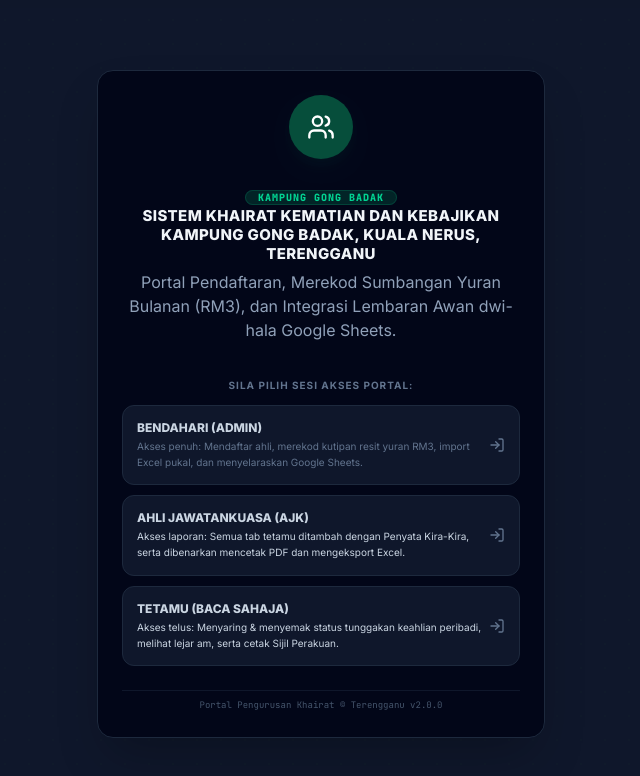
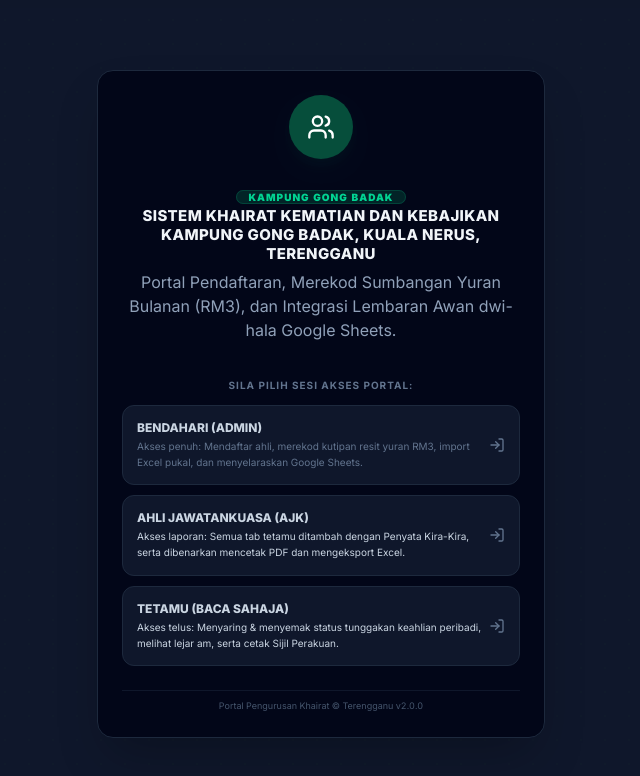
Before and after one commit to khairatkematiantpgb-hash/Khairat-V3, a React (Vite) app: page / in a window 1280 px wide. Shown: the top 776 px of the page, without its empty margins (319-959 px from the left). Built offline with nearby package versions, Linux system fonts and the light colour scheme; no server answers.

Commit message:
style: update font-mono to use Inter with tabular-nums
Replaced JetBrains Mono with Inter for the mono font family to ensure consistent typography and improved readability of numerical data using tabular figures.

```diff
--- a/src/index.css
+++ b/src/index.css
@@ -3,8 +3,13 @@
 
 @theme {
   --font-sans: 'Inter', ui-sans-serif, system-ui, -apple-system, BlinkMacSystemFont, "Segoe UI", Roboto, "Helvetica Neue", Arial, sans-serif;
-  --font-mono: 'JetBrains Mono', ui-monospace, SFMono-Regular, Menlo, Monaco, Consolas, "Liberation Mono", "Courier New", monospace;
+  --font-mono: 'Inter', ui-sans-serif, system-ui, -apple-system, BlinkMacSystemFont, "Segoe UI", Roboto, "Helvetica Neue", Arial, sans-serif;
   --font-display: 'Space Grotesk', sans-serif;
+}
+
+.font-mono {
+  font-family: 'Inter', ui-sans-serif, system-ui, sans-serif !important;
+  font-variant-numeric: tabular-nums !important;
 }
 
 body {
```
